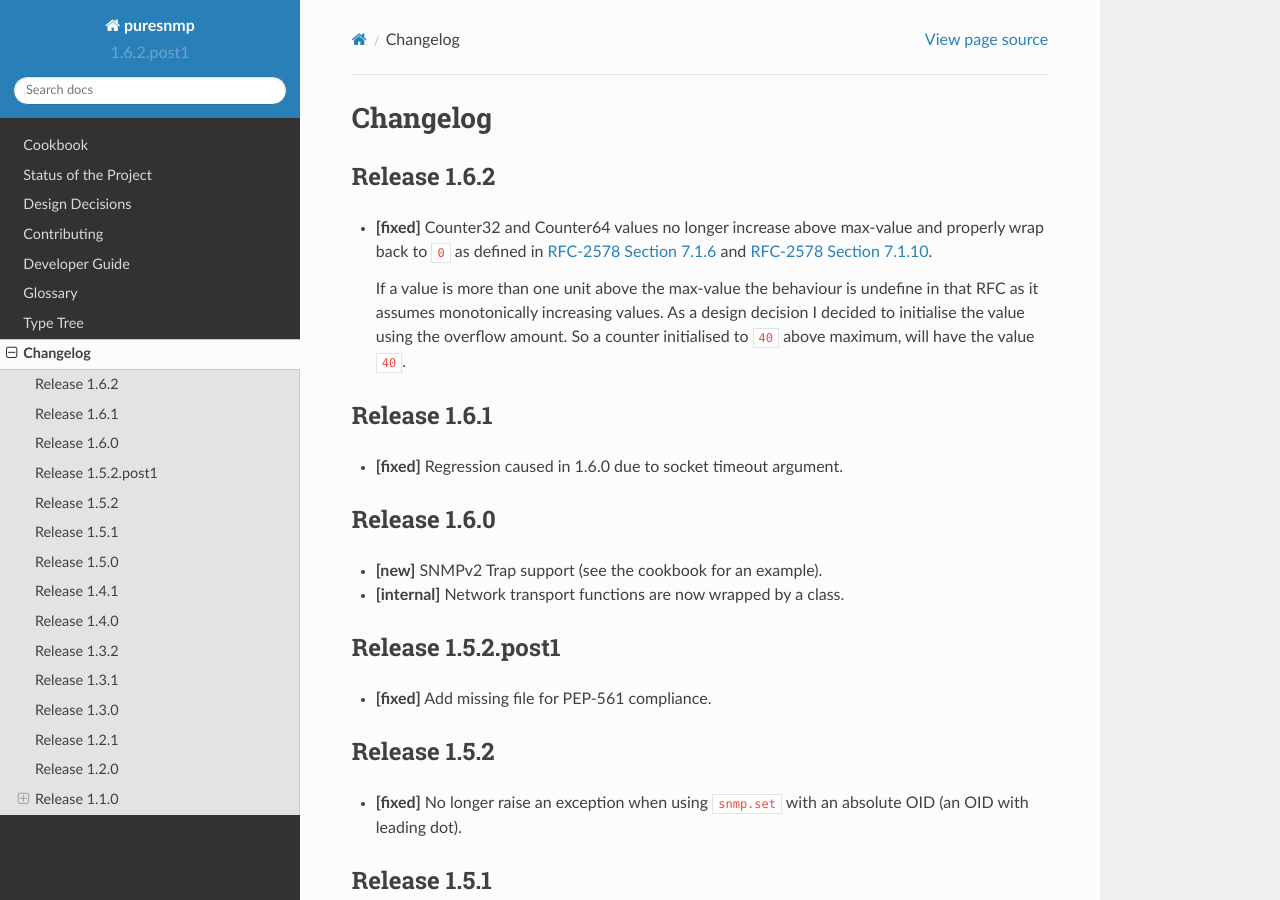
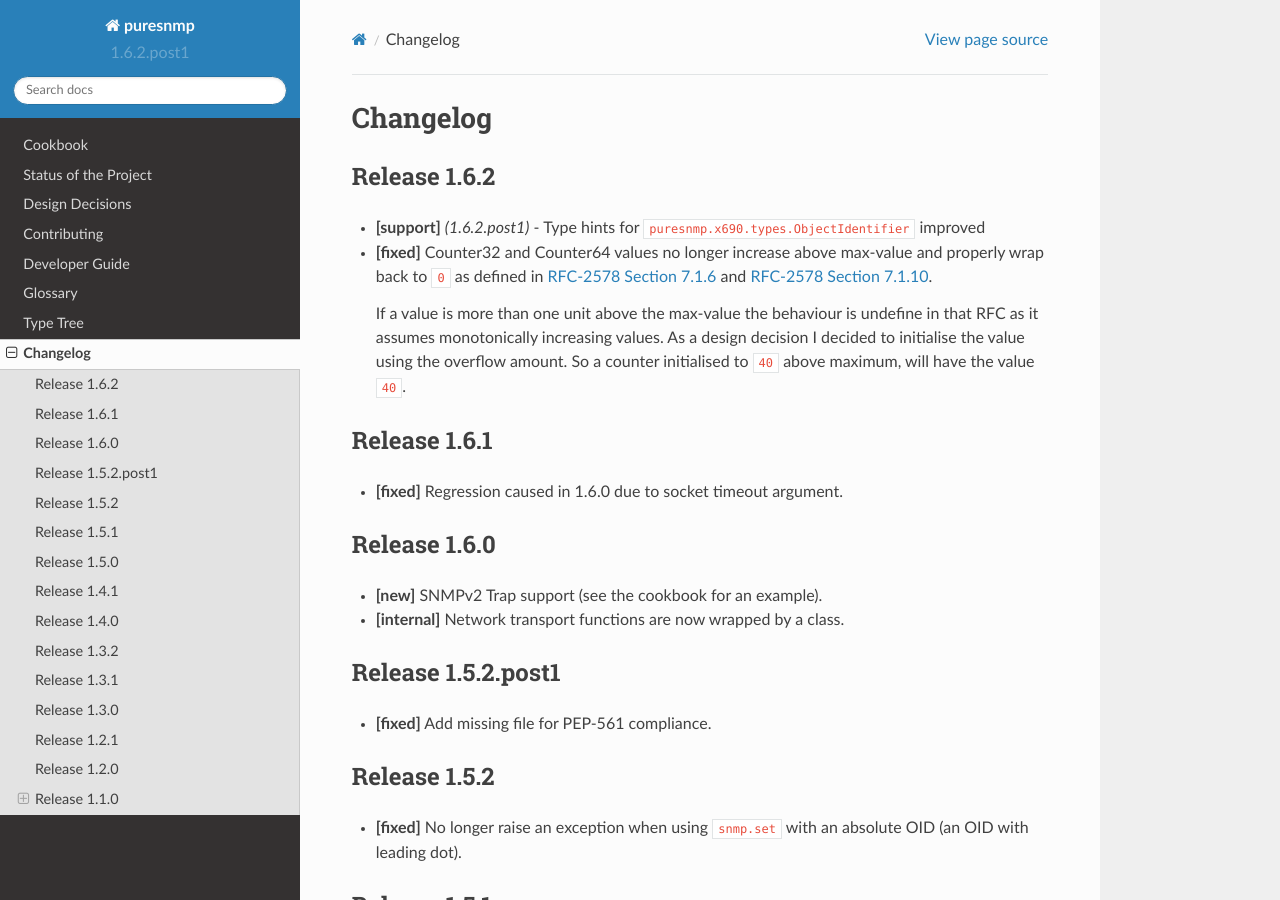
Before and after one commit to exhuma/puresnmp, a Sphinx documentation site: the page built from docs/changelog.rst, in a window 1280 px wide and 900 px high. Built offline with Sphinx 7.4.7 and the Read the Docs theme 2.0.0, drawn with Linux system fonts in a browser that asks for light colours.

Commit message:
Update changelog

```diff
--- a/docs/changelog.rst
+++ b/docs/changelog.rst
@@ -3,6 +3,9 @@
 
 Release 1.6.2
 ~~~~~~~~~~~~~
+
+* **[support]** *(1.6.2.post1)* - Type hints for
+  ``puresnmp.x690.types.ObjectIdentifier`` improved
 
 * **[fixed]** Counter32 and Counter64 values no longer increase above max-value
   and properly wrap back to ``0`` as defined in `RFC-2578 Section 7.1.6
```
